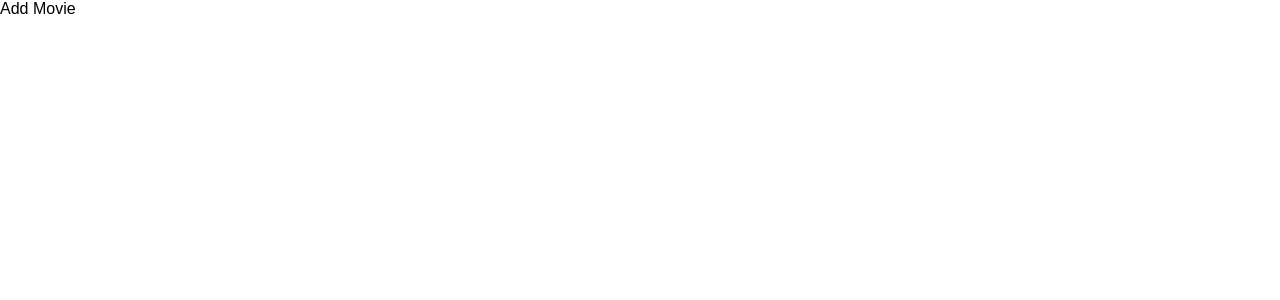
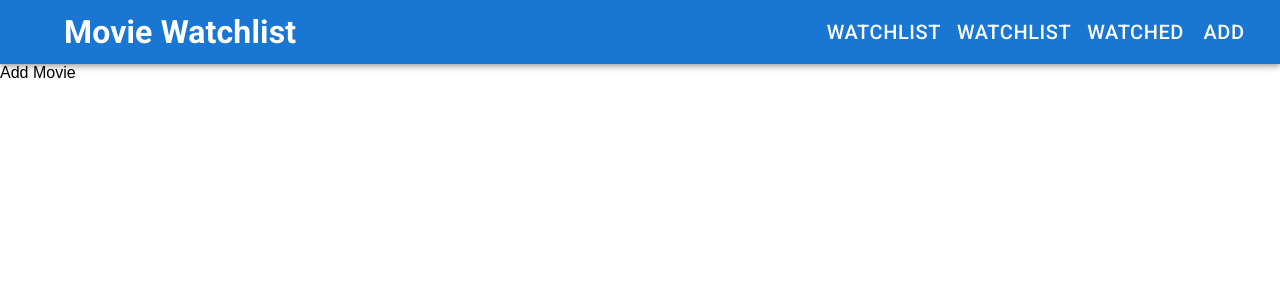
Before and after one commit to ramazandogna/movie-api-app, a React (Create React App) app: page /add in a window 1280 px wide. Shown: the top 300 px of the page. Built offline with nearby package versions, Linux system fonts and the light colour scheme.

Commit message:
Header Component

```diff
--- a/src/App.css
+++ b/src/App.css
@@ -9,3 +9,22 @@
 *:after {
    box-sizing: border-box;
 }
+
+header a {
+   color: #fff;
+   font-size: 1.25em;
+   text-decoration: none;
+   transition: all 0.3s ease;
+}
+
+header a:hover {
+   opacity: 0.7;
+}
+
+header .nav-links {
+   padding: 0;
+   margin: 0;
+   list-style: none;
+   display: flex;
+   align-items: center;
+}
--- a/src/App.js
+++ b/src/App.js
@@ -3,6 +3,7 @@
 import { BrowserRouter, Route, Routes } from 'react-router-dom';
 
 import AddMovie from './features/addMovie';
+import Header from './components/Header';
 import React from 'react';
 import WatchListMovies from './features/watchListMovies';
 import WatchedMovies from './features/watchedMovies';
@@ -10,6 +11,7 @@
 function App() {
    return (
       <BrowserRouter>
+         <Header />
          <Routes>
             <Route path="/add" element={<AddMovie />} />
             <Route path="/" element={<WatchListMovies />} />
--- /dev/null
+++ b/src/components/Header.js
@@ -0,0 +1,62 @@
+import { AppBar } from '@mui/material/';
+import { Box } from '@mui/material/';
+import { Button } from '@mui/material';
+import { Link } from 'react-router-dom';
+import React from 'react';
+import { Toolbar } from '@mui/material/';
+import { Typography } from '@mui/material/';
+
+const header = () => {
+   return (
+      <>
+         <Box sx={{ flexGrow: 1 }}>
+            <AppBar position="static">
+               <Toolbar>
+                  <Typography
+                     style={{ fontWeight: '700', marginLeft: '40px' }}
+                     sx={{ flexGrow: '1' }}
+                  >
+                     <Link to="/" style={{ fontSize: '32px' }}>
+                        Movie Watchlist
+                     </Link>
+                  </Typography>
+                  <Link to="/">
+                     <Button
+                        color="inherit"
+                        style={{ fontWeight: '500', fontSize: '20px' }}
+                     >
+                        Watchlist
+                     </Button>
+                  </Link>
+                  <Link to="/">
+                     <Button
+                        color="inherit"
+                        style={{ fontWeight: '500', fontSize: '20px' }}
+                     >
+                        Watchlist
+                     </Button>
+                  </Link>
+                  <Link to="/watched">
+                     <Button
+                        color="inherit"
+                        style={{ fontWeight: '500', fontSize: '20px' }}
+                     >
+                        Watched
+                     </Button>
+                  </Link>
+                  <Link to="/add">
+                     <Button
+                        color="inherit"
+                        style={{ fontWeight: '500', fontSize: '20px' }}
+                     >
+                        Add
+                     </Button>
+                  </Link>
+               </Toolbar>
+            </AppBar>
+         </Box>
+      </>
+   );
+};
+
+export default header;
```
